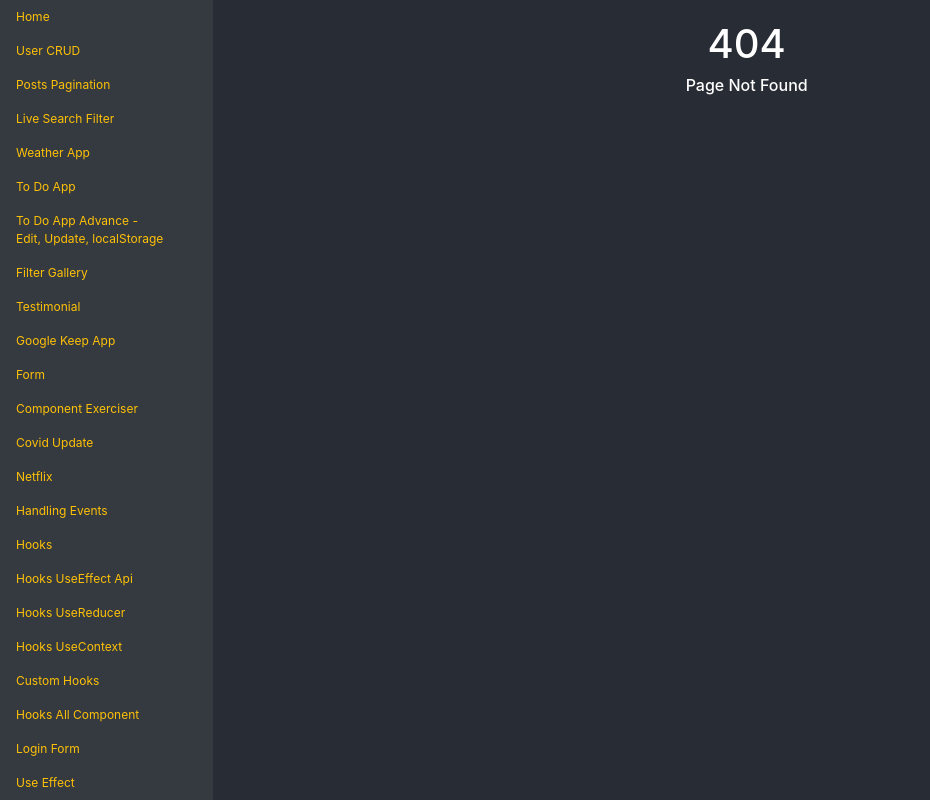
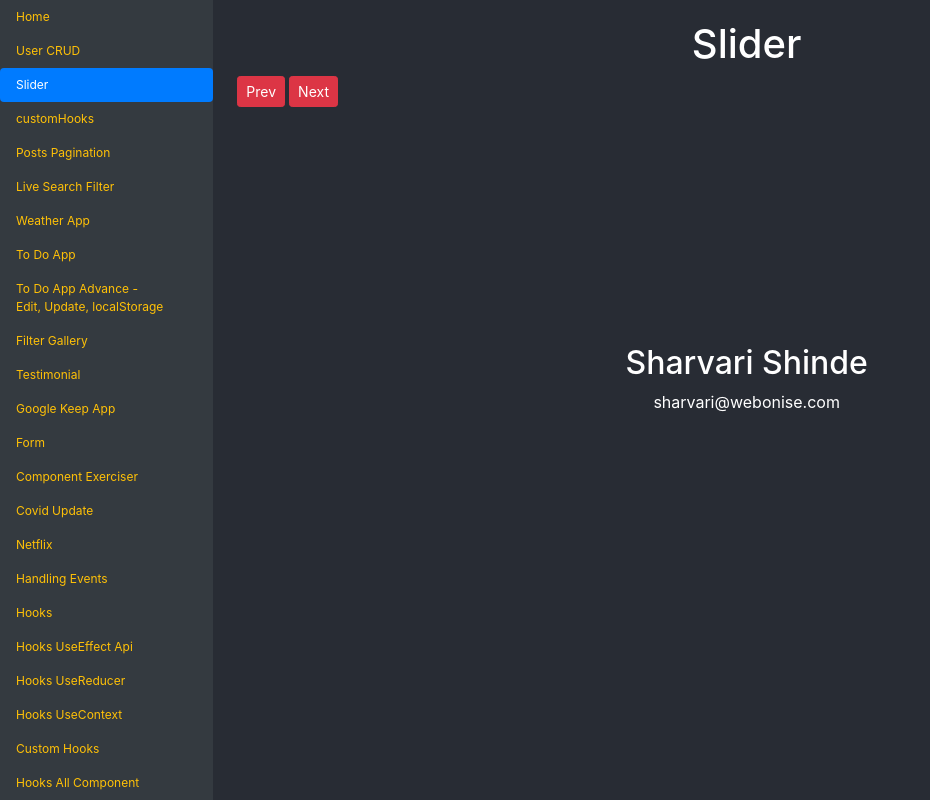
Before and after one commit to vicky-webonise/react2021, a React (Create React App) app: page /slider in a window 1280 px wide. Shown: the whole page, without its empty margins (0-930 px from the left). Built offline with nearby package versions, Linux system fonts and the light colour scheme; data requests are answered from the project's data file.

Commit message:
windows and element resize custom hooks

```diff
--- a/src/App.js
+++ b/src/App.js
@@ -1,6 +1,6 @@
 import { Route, Switch } from "react-router-dom";
 
-import Home from './Home';
+import Home from "./Home";
 import HandlingEvents from "./components/handlingEvents/handlingEvents";
 import Hooks from "./components/hooks/Hooks";
 import ComponentExercise from "./components/componentExercise/component-exercise";
@@ -38,6 +38,8 @@ import UserListing from "./components/usersCrud/userListing";
 import UserAdd from "./components/usersCrud/userAdd";
 import UserEdit from "./components/usersCrud/userEdit";
 import Posts from "./components/pagination/posts";
+import Slider from "./components/Slider/Slider";
+import CustomHook from "./components/customHooks";
 
 function App() {
   return (
@@ -49,6 +51,9 @@ function App() {
         <div className="col-10">
           <div className="section">
             <Switch>
+              <Route path="/slider" component={Slider} />
+
+              <Route path="/customHooks" component={CustomHook} />
               <Route path="/covidUpdate" component={CovidUpdate} />
               <Route path="/weatherApp" component={WeatherApp} />
               <Route path="/todoApp" component={ToDoApp} />
--- /dev/null
+++ b/src/components/Slider/Slider.jsx
@@ -0,0 +1,78 @@
+import { useState, useEffect } from "react";
+import { getUsers } from "../../config/api-endpoints";
+import SubmitButtonWrapped from "../shared/SubmitButton";
+
+import styles from "./slider.module.scss";
+
+const Slider = () => {
+  const [sliderObj, setSliderObj] = useState([]);
+  const [index, setIndex] = useState(0);
+
+  const getAllUsers = async () => {
+    const response = await getUsers();
+    console.log(response.data);
+    setSliderObj(response.data);
+  };
+
+  useEffect(() => {
+    getAllUsers();
+  }, []);
+
+  useEffect(() => {
+    const lastIndex = sliderObj.length - 1;
+    if (index < 0) {
+      setIndex(lastIndex);
+    }
+    if (index > lastIndex) {
+      setIndex(0);
+    }
+  }, [index, sliderObj]);
+
+  useEffect(() => {
+    let sliderInt = setInterval(() => {
+      setIndex(index + 1);
+    }, 3000);
+    return () => clearInterval(sliderInt);
+  }, [index]);
+
+  return (
+    <>
+      <h1>Slider</h1>
+      <div className="d-flex">
+        <SubmitButtonWrapped
+          title="Prev"
+          clsName="btn btn-danger btn-sm ml-1"
+          onClick={() => setIndex(index - 1)}
+        />
+        <SubmitButtonWrapped
+          title="Next"
+          clsName="btn btn-danger btn-sm ml-1"
+          onClick={() => setIndex(index + 1)}
+        />
+      </div>
+      <div className={styles.slider}>
+        {sliderObj.map((slide, slideIndex) => {
+          const { id, name, email } = slide;
+          let position = styles.nextSlide;
+          if (slideIndex === index) {
+            position = styles.activeSlide;
+          }
+          if (
+            slideIndex === index - 1 ||
+            (index === 0 && slideIndex === sliderObj.length - 1)
+          ) {
+            position = styles.lastSlide;
+          }
+          return (
+            <div className={`${styles.slide} ${position}`} key={id}>
+              <h2>{name}</h2>
+              <p>{email}</p>
+            </div>
+          );
+        })}
+      </div>
+    </>
+  );
+};
+
+export default Slider;
--- /dev/null
+++ b/src/components/Slider/slider.module.scss
@@ -0,0 +1,28 @@
+.slider {
+  position: relative;
+  width: 33%;
+  height: 200px;
+  margin: auto;
+  overflow: hidden;
+  text-align: center;
+  display: flex;
+}
+.slide {
+  position: absolute;
+  left: 0;
+  top: 0;
+  width: 100%;
+  height: 100%;
+  opacity: 0;
+  transition: all 0.3s linear;
+  &.activeSlide {
+    opacity: 1;
+    transform: translateX(0);
+  }
+  &.lastSlide {
+    transform: translateX(-100%);
+  }
+  &.nextSlide {
+    transform: translateX(100%);
+  }
+}
--- /dev/null
+++ b/src/components/customHooks/index.jsx
@@ -0,0 +1,38 @@
+import { useRef, useState } from "react";
+import useWindowSize from "./useWindowSize";
+import useElementSize from "./useElementSize";
+
+const CustomHook = () => {
+  const size = useWindowSize();
+  const componentRef = useRef();
+  const [hide, setHide] = useState(true);
+  const { width, height } = useElementSize(componentRef, hide);
+  console.log(componentRef);
+  return (
+    <main className="App">
+      <header className="App-header" ref={componentRef}>
+        {hide && <h1>Header</h1>}
+      </header>
+      <button
+        onClick={() => {
+          setHide((prevState) => !prevState);
+        }}
+      >
+        Test
+      </button>
+      <section className="courseTakingContainer hasLeftRail hasRightRail">
+        <aside className="leftSideWrap">left rail</aside>
+        <div className="mainWrap">
+          main rail {size.width}px / {size.height}px main rail
+        </div>
+        <aside className="rightSideWrap" style={{ height: size.height }}>
+          right rail
+          <p>width: {width}px</p>
+          <p>height: {height}px</p>
+        </aside>
+      </section>
+    </main>
+  );
+};
+
+export default CustomHook;
--- /dev/null
+++ b/src/components/customHooks/useElementSize.js
@@ -0,0 +1,33 @@
+import { useEffect, useState } from "react";
+
+const useElementSize = (myRef, ...changeTrigger) => {
+  console.log(...changeTrigger);
+  console.log(myRef);
+  const [elementSize, setElementSize] = useState({
+    width: undefined,
+    height: undefined,
+  });
+
+  useEffect(() => {
+    if (myRef.current) {
+      const handleElementResize = () => {
+        setElementSize({
+          width: myRef.current.offsetWidth,
+          height: myRef.current.offsetHeight,
+        });
+      };
+
+      myRef.current &&
+        myRef.current.addEventListener("resize", handleElementResize);
+      handleElementResize();
+
+      return () => {
+        window.removeEventListener("resize", handleElementResize);
+      };
+    }
+  }, changeTrigger);
+
+  return elementSize;
+};
+
+export default useElementSize;
--- /dev/null
+++ b/src/components/customHooks/useWindowSize.js
@@ -0,0 +1,30 @@
+import { useEffect, useState } from 'react';
+
+// Hook
+function useWindowSize() {
+  // Initialize state with undefined width/height so server and client renders match
+  // Learn more here: https://joshwcomeau.com/react/the-perils-of-rehydration/
+  const [windowSize, setWindowSize] = useState({
+    width: undefined,
+    height: undefined,
+  });
+  useEffect(() => {
+    // Handler to call on window resize
+    function handleResize() {
+      // Set window width/height to state
+      setWindowSize({
+        width: window.innerWidth,
+        height: window.innerHeight,
+      });
+    }
+    // Add event listener
+    window.addEventListener('resize', handleResize);
+    // Call handler right away so state gets updated with initial window size
+    handleResize();
+    // Remove event listener on cleanup
+    return () => window.removeEventListener('resize', handleResize);
+  }, []); // Empty array ensures that effect is only run on mount
+  return windowSize;
+}
+
+export default useWindowSize;
--- a/src/components/shared/Navbar.jsx
+++ b/src/components/shared/Navbar.jsx
@@ -17,6 +17,26 @@ const NavBar = () => {
             to="/user-listing"
           >
             User CRUD
+          </NavLink>
+        </li>
+        <li className="nav-item">
+          <NavLink
+            exact
+            className="nav-link"
+            activeClassName="active"
+            to="/slider"
+          >
+            Slider
+          </NavLink>
+        </li>
+        <li className="nav-item">
+          <NavLink
+            exact
+            className="nav-link"
+            activeClassName="active"
+            to="/customHooks"
+          >
+            customHooks
           </NavLink>
         </li>
         <li className="nav-item">
```
